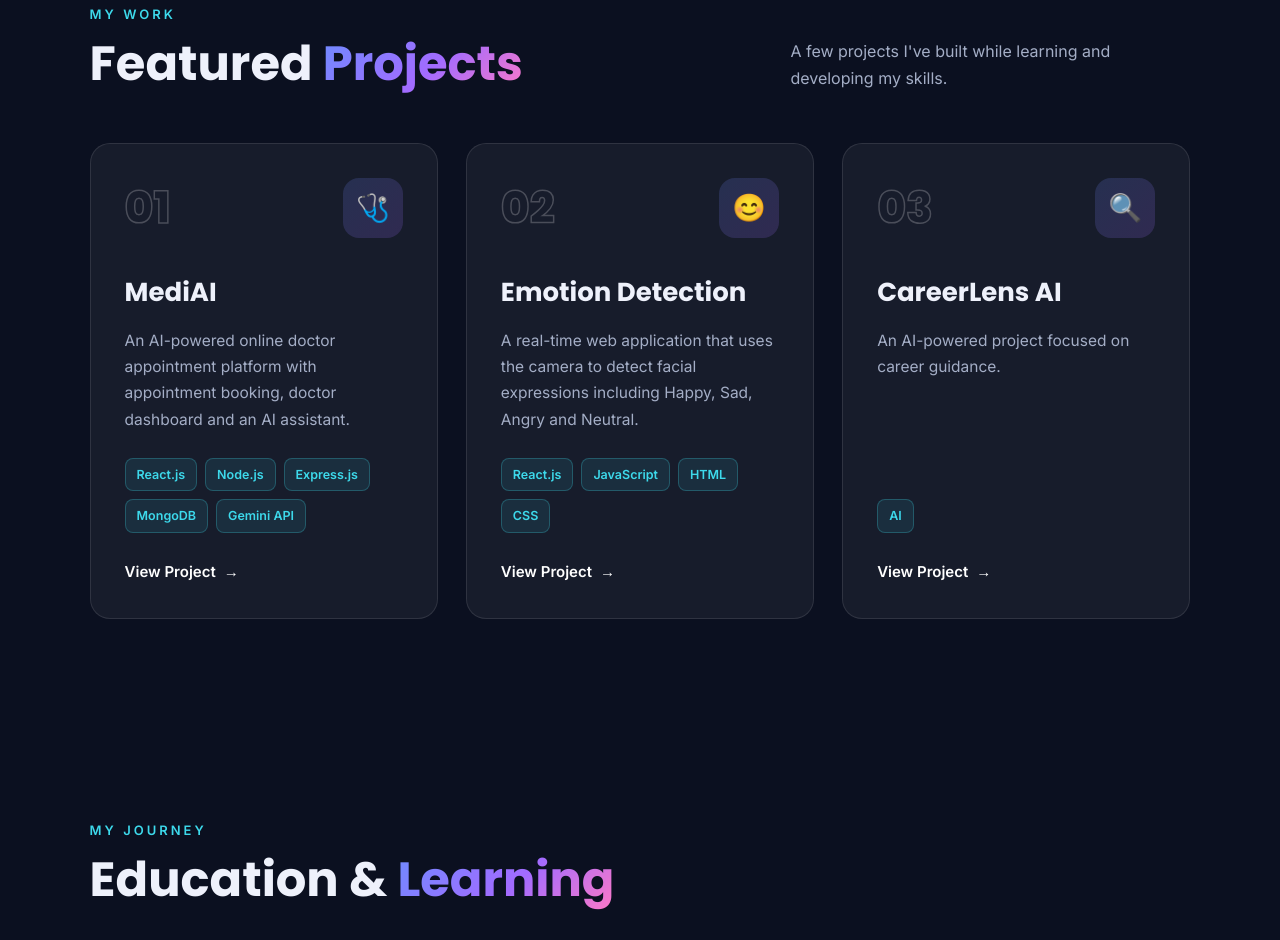
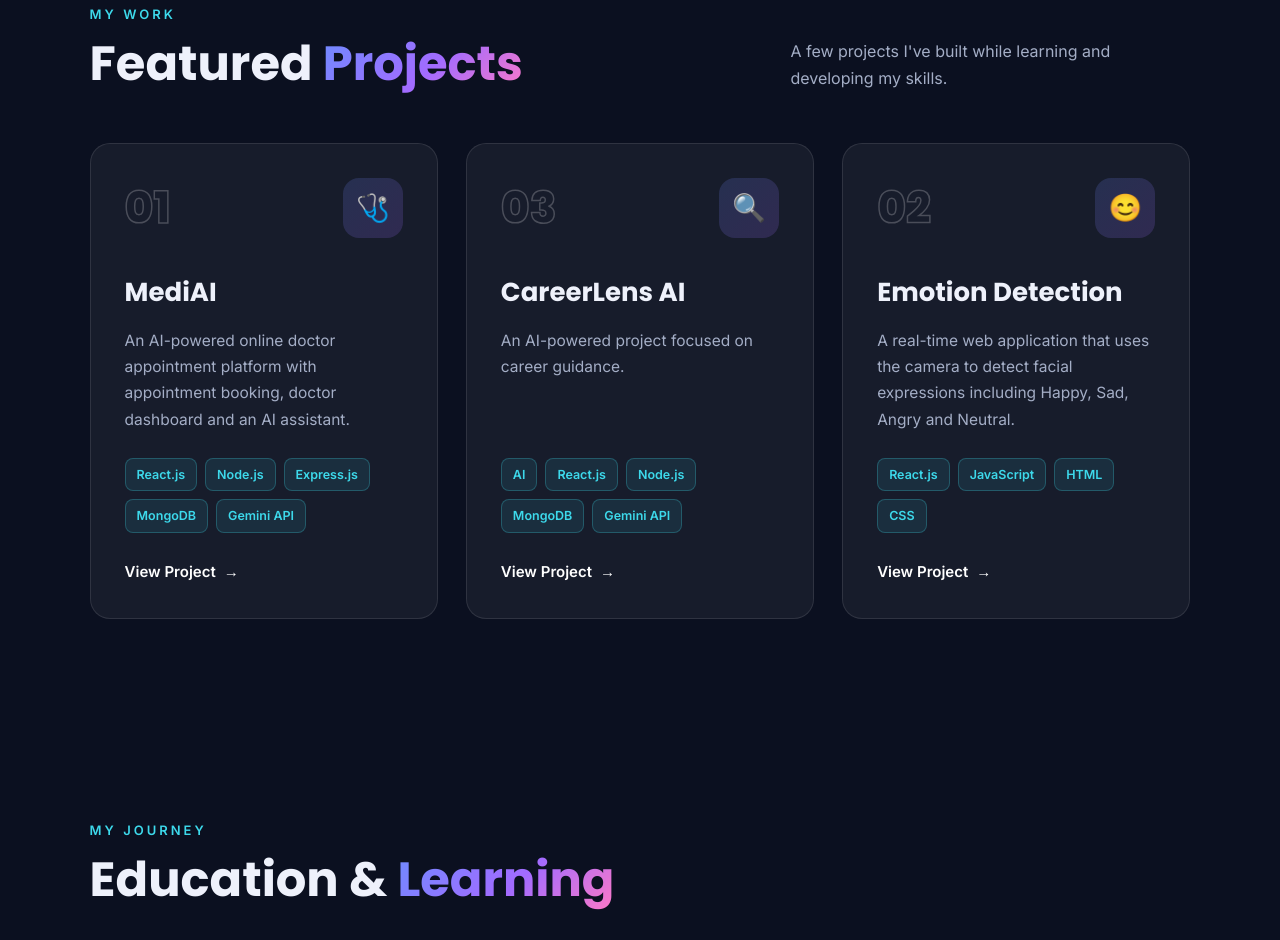
Before and after one commit to snehalrj216/snehalrj216.github.io, a plain HTML site: page index.html in a window 1280 px wide. Shown: the part 2385-3325 px from the top of the page. Drawn offline with Linux system fonts and the light colour scheme.

```diff
--- a/index.html
+++ b/index.html
@@ -318,6 +318,36 @@
                 </a>
 
             </div>
+             <div class="project-card reveal">
+
+                <div class="project-top">
+                    <span class="project-number">03</span>
+                    <div class="project-icon">🔍</div>
+                </div>
+
+                <h3>CareerLens AI</h3>
+
+                <p>
+                    An AI-powered project focused on career guidance.
+                </p>
+
+                <div class="project-tags">
+                    <span>AI</span>
+                     <span>React.js</span>
+                    <span>Node.js</span>
+                    <span>MongoDB</span>
+                    <span>Gemini API</span>
+                </div>
+
+                <a
+                    href="https://github.com/snehalrj216/career-lens-ai"
+                    target="_blank"
+                    rel="noopener"
+                    class="project-link">
+                    View Project <span>→</span>
+                </a>
+
+            </div>
 
 
             <!-- Project 2 -->
@@ -354,33 +384,8 @@
             </div>
 
 
-            <!-- Project 3 -->
-            <div class="project-card reveal">
 
-                <div class="project-top">
-                    <span class="project-number">03</span>
-                    <div class="project-icon">🔍</div>
-                </div>
 
-                <h3>CareerLens AI</h3>
-
-                <p>
-                    An AI-powered project focused on career guidance.
-                </p>
-
-                <div class="project-tags">
-                    <span>AI</span>
-                </div>
-
-                <a
-                    href="https://github.com/snehalrj216/careerlens-ai"
-                    target="_blank"
-                    rel="noopener"
-                    class="project-link">
-                    View Project <span>→</span>
-                </a>
-
-            </div>
 
         </div>
 
```
